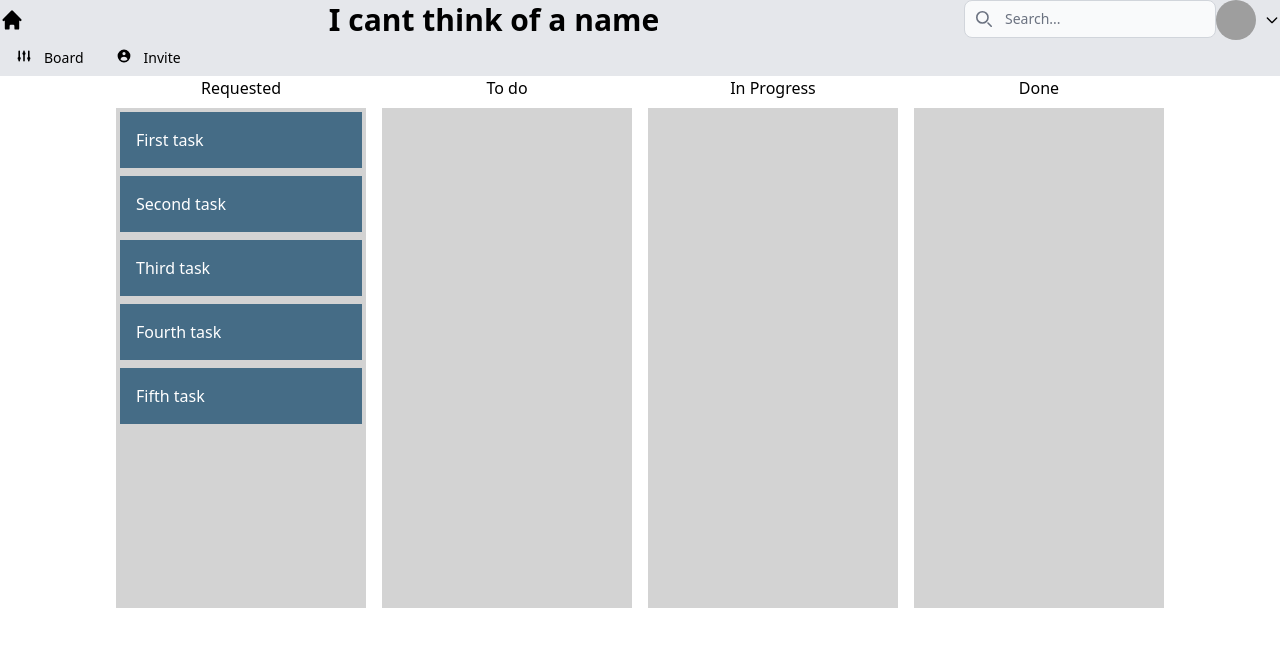
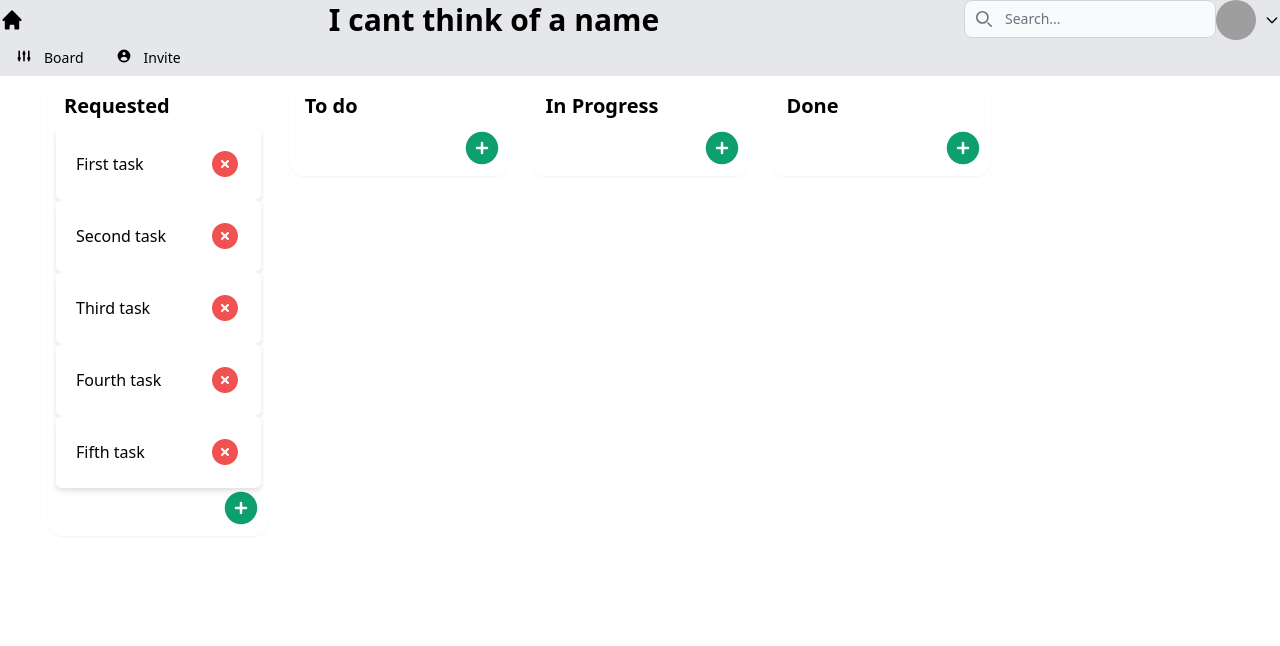
Before and after one commit to Scarlett4431/3002-proj, a React (Create React App) app: page / in a window 1280 px wide. Shown: the top 646 px of the page. Built offline with nearby package versions, Linux system fonts and the light colour scheme; grey boxes are pictures that could not be loaded.

Commit message:
improve on drag and drop ui

```diff
--- a/src/App.js
+++ b/src/App.js
@@ -12,6 +12,7 @@ export default function App() {
         <BoardCollection />
       </div> */}
       <Board/>
+
     </div>
 
   )
--- a/src/component/Board/Board.js
+++ b/src/component/Board/Board.js
@@ -70,27 +70,25 @@ const onDragEnd = (result, columns, setColumns) => {
 function Board() {
   const [columns, setColumns] = useState(columnsFromBackend);
   return (
-    <div style={{ display: "flex", justifyContent: "center", height: "100%" }}>
+    <div className="ml-12 mr-12">
       <DragDropContext
         onDragEnd={(result) => onDragEnd(result, columns, setColumns)}
       >
-        {Object.entries(columns).map(([columnId, column], index) => {
-          return (
-            <div
-              style={{
-                display: "flex",
-                flexDirection: "column",
-                alignItems: "center",
-              }}
-              key={columnId}
-            >
-              <h2>{column.name}</h2>
-              <div style={{ margin: 8 }}>
-                <List items={column.items} id={columnId}></List>
+        <div className="grid grid-cols-2 md:grid-cols-5 gap-5 mx-auto">
+          {Object.entries(columns).map(([columnId, column], index) => {
+            return (
+              <div key={columnId}>
+                <div>
+                  <List
+                    name={column.name}
+                    items={column.items}
+                    id={columnId}
+                  ></List>
+                </div>
               </div>
-            </div>
-          );
-        })}
+            );
+          })}
+        </div>
       </DragDropContext>
     </div>
   );
--- a/src/component/Board/Card.js
+++ b/src/component/Board/Card.js
@@ -1,28 +1,26 @@
 import React from "react";
 import { Draggable } from "react-beautiful-dnd";
+import { XCircleIcon } from "@heroicons/react/24/solid";
 
-function Card({id, content}) {
+function Card({ id, content }) {
   return (
     <Draggable key={id} draggableId={id}>
       {(provided, snapshot) => {
         return (
           <div
             ref={provided.innerRef}
+            className="bg-white rounded-md space-y-2 drop-shadow-md"
             {...provided.draggableProps}
             {...provided.dragHandleProps}
-            style={{
-              userSelect: "none",
-              padding: 16,
-              margin: "0 0 8px 0",
-              minHeight: "50px",
-              backgroundColor: snapshot.isDragging ? "#263B4A" : "#456C86",
-              color: "white",
-              ...provided.draggableProps.style,
-            }}
           >
-            {content}
+            <div className="flex justify-between items-center p-5">
+              <p>{content}</p>
+              <button className="text-red-500 hover:text-red-600">
+                <XCircleIcon className="ml-5 h-8 w-8" />
+              </button>
+            </div>
           </div>
-        )
+        );
       }}
     </Draggable>
   );
--- a/src/component/Board/List.js
+++ b/src/component/Board/List.js
@@ -1,8 +1,9 @@
 import React from "react";
 import { Droppable } from "react-beautiful-dnd";
 import Card from "./Card";
+import { PlusCircleIcon } from "@heroicons/react/24/solid";
 
-function List({ items, id }) {
+function List({ items, id, name }) {
   return (
     <Droppable
       droppableId={id}
@@ -13,20 +14,24 @@ function List({ items, id }) {
       {(provided, snapshot) => {
         return (
           <div
-            // className="grid grid-cols-1 md:grid-cols-3 gap-5 max-w-7xl mx-auto"
+            className={`p-2 rounded-2xl shadow-sm ${
+              snapshot.isDraggingOver ? "bg-green-200" : "bg-white/50"
+            }`}
             {...provided.droppableProps}
             ref={provided.innerRef}
-            style={{
-              background: snapshot.isDraggingOver ? "lightblue" : "lightgrey",
-              padding: 4,
-              width: 250,
-              minHeight: 500,
-            }}
           >
+            <h2 className="flex justify-between font-bold text-xl p-2">
+              {name}
+            </h2>
             {items.map((item, index) => {
               return <Card id={item.id} content={item.content} />;
             })}
             {provided.placeholder}
+            <div className="flex items-end justify-end">
+              <button className="text-green-500 hover:text-green-600">
+                <PlusCircleIcon className="h-10 w-10" />
+              </button>
+            </div>
           </div>
         );
       }}
```
